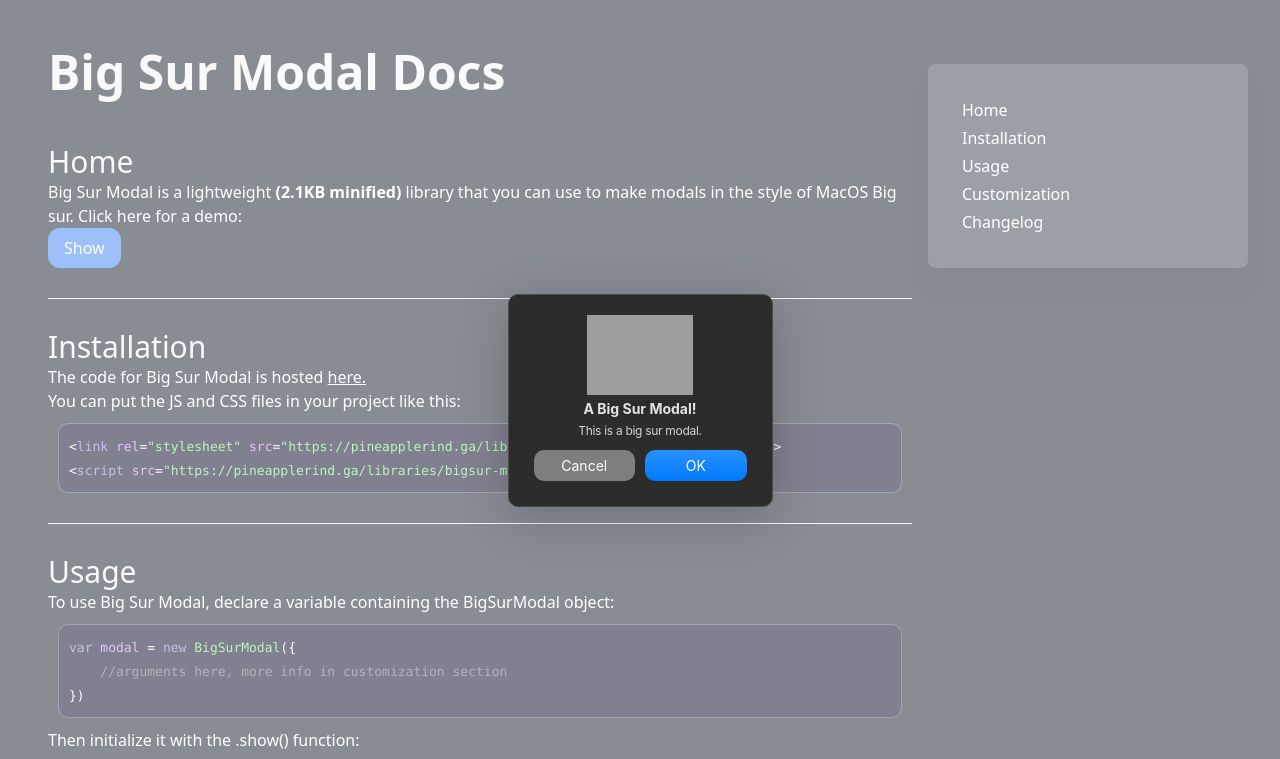
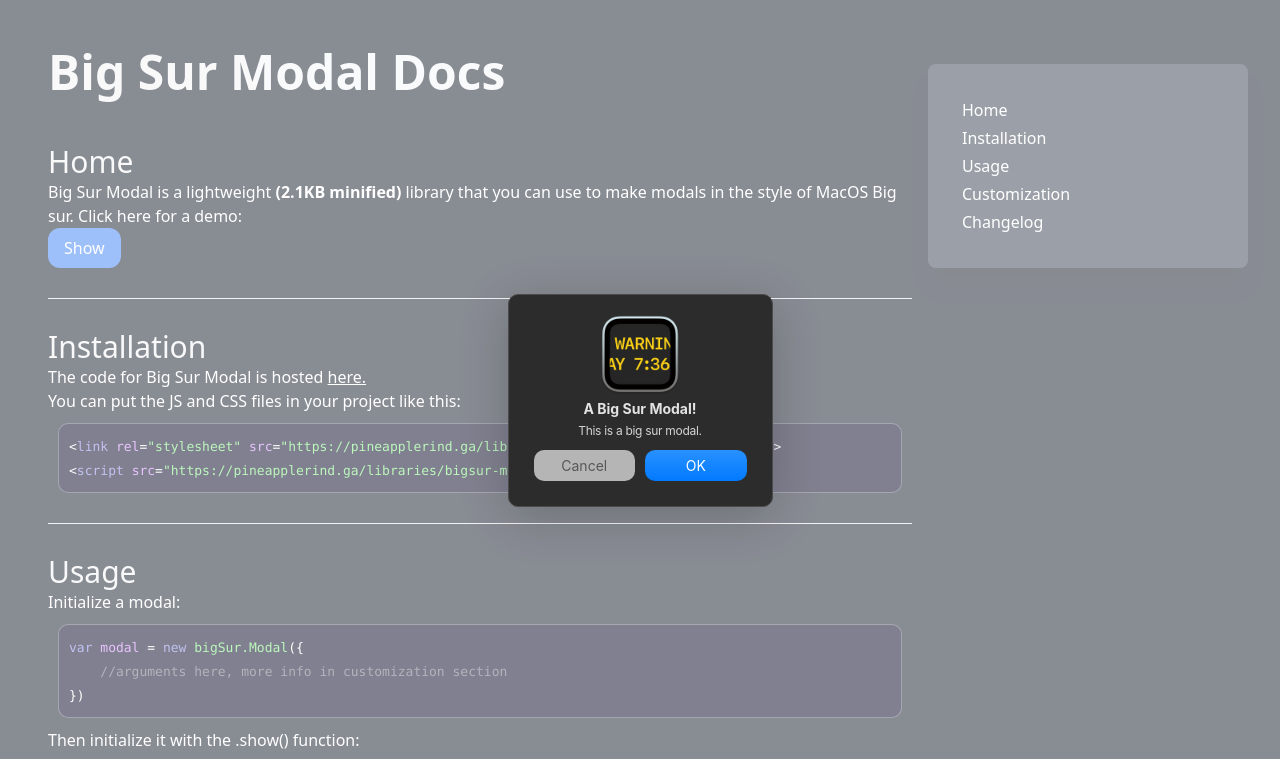
Before and after one commit to PineappleRind/bigsur-modal, a plain HTML site: page index.html in a window 1280 px wide. Both pictures are taken after a click on the button "Show". Shown: the top 759 px of the page. Drawn offline with nearby package versions, Linux system fonts and the light colour scheme; grey boxes are pictures that could not be loaded.

Commit message:
2022 refactor and stuff
- Concise-er docs in some ways
- Added maximum buttons: 10
- Made buttons HTMLElements instead of strings... Why did I make it a string.....what do I expect, it's 2021 me...
- "BSM_DestroyModal" is now refactored to "this.close"
- Added trapFocus() for accessibility (thanks ky)

```diff
--- a/index.html
+++ b/index.html
@@ -96,7 +96,7 @@
             <h2 class="text-gray-100 font-extralight text-3xl">Home</h2>
             <p>Big Sur Modal is a lightweight <b>(2.1KB minified)</b> library that you can use to make modals in the style of MacOS Big sur. Click here for a demo:
             </p>
-            <button class="bg-blue-500 text-white px-4 py-2 rounded-xl" onclick="modal.show()">Show</button>
+            <button class="bg-blue-500 text-white px-4 py-2 rounded-xl" onclick="modal.init()">Show</button>
             <br>
         </div>
         <hr>
@@ -115,10 +115,10 @@
         <div id="usage">
             <h2 class="text-gray-100 font-extralight text-3xl">Usage</h2>
             <p>
-                To use Big Sur Modal, declare a variable containing the BigSurModal object:</p>
+                Initialize a modal:</p>
             <code class="code">
                     <pre>
-<span class="js-key">var </span><span class="js-var">modal </span>= <span class="js-key">new </span><span class="js-func">BigSurModal</span>({
+<span class="js-key">var </span><span class="js-var">modal </span>= <span class="js-key">new </span><span class="js-func">bigSur.Modal</span>({
     <span class="js-com">//arguments here, more info in customization section</span>
 })</pre></code>
             <p>Then initialize it with the .show() function:</p>
@@ -184,7 +184,7 @@
     <script src="src/index.js"></script>
     <script>
         //setTimeout(function(){
-        var modal = new BigSurModal({
+        var modal = new bigSur.Modal({
                 title: "A Big Sur Modal!",
                 description: "This is a big sur modal.",
                 theme: 'dark',
@@ -194,9 +194,11 @@
                 }, {
                     name: "OK",
                     default: true,
-                    function: 'alert(\'You can add a JavaScript function to be called on each button click!\')'
+                    function: function(){
+                        alert('You can add a JavaScript function to be called on each button click!')
+                    }
                 }],
-                //appIcon: 'console_logo.png'
+                appIcon: 'console_logo.png'
             })
             //})
     </script>
--- a/src/index.js
+++ b/src/index.js
@@ -1,11 +1,14 @@
+
 document.body.insertAdjacentHTML('beforeend', '<div id="BIGSURMODAL-CONTAINER"></div>')
+var cont = document.getElementById('BIGSURMODAL-CONTAINER')
+
+var bigSur = {
+    Modal: function (obj) {
         var BSM_modalShowing = false
         var BSM_queue = []
-
-function BigSurModal(obj) {
-    try { this.title = obj.title; if (!obj.title) throw new Error('BIG SUR MODAL: Modal needs a title.') } catch (e) { return console.error(e) }
-    try { this.description = obj.description; if (!obj.description) throw new Error('BIG SUR MODAL: Modal needs a description.') } catch (e) { return console.error(e) }
-    try { this.buttonContent = obj.buttons; if (!obj.buttons) throw new Error('BIG SUR MODAL: Modal needs buttons.') } catch (e) { return console.error(e) }
+        try { this.title = obj.title; if (!obj.title) throw new Error('bigsur-modal error: Modal needs a title.') } catch (e) { return console.error(e) }
+        try { this.description = obj.description; if (!obj.description) throw new Error('bigsur-modal error: Modal needs a description.') } catch (e) { return console.error(e) }
+        try { this.buttonContent = obj.buttons; if (!obj.buttons) throw new Error('bigsur-modal error: Modal needs buttons.') } catch (e) { return console.error(e) }
         if (obj.theme) this.theme = obj.theme
         else {
             this.theme = 'BSM_theme_light'
@@ -16,79 +19,50 @@ function BigSurModal(obj) {
             this.appIcon = 'https://pineapplerind.ga/libraries/bigsur-modal/console_logo.png'
             obj.appIcon = 'https://pineapplerind.ga/libraries/bigsur-modal/console_logo.png'
         }
-    this.show = function() {
-        this.createdModal = BSM_CreateModal(obj)
-    }
-    this.close = function() {
-        try {
-            BSM_DestroyModal(this.createdModal)
-            if (!this.createdModal) throw new Error('BIG SUR MODAL: There are no modals currently open to close.')
-        } catch (e) {
-            console.error(e)
-        }
-    }
-}
-var cont = document.getElementById('BIGSURMODAL-CONTAINER')
-
-function BSM_CreateModal(obj) {
-    let buttons = ``
-
+        this.init = function () {
+            let vertical = false, buttons = document.createElement('DIV')
+            buttons.classList.add('BSM-btns')
             for (let i = 0; i < obj.buttons.length; i++) {
-        if (obj.buttons.length >= 3) {
-            var vertical = 'vertical'
-        } else {
-            var vertical = ''
-        }
+                if (obj.buttons.length >= 3 && obj.buttons.length <= 10) vertical = true
+                else if (obj.buttons.length > 10) return console.error('bigsur-modal error: Maximum 10 buttons')
                 if (!obj.buttons[i].default) obj.buttons[i].default = false
                 try {
                     if (!obj.buttons[i].name) throw new Error('bigsur-modal error: Button ' + i + ' needs a name.')
-            if (!obj.buttons[i].function) obj.buttons[i].function = ''
-            buttons += `<button onclick="${obj.buttons[i].function};BSM_DestroyModal()" class="BSM-btn ${obj.buttons[i].default}">${obj.buttons[i].name}</button>`
+                    let button = document.createElement('button')
+                    button.onclick = () => {
+                        obj.buttons[i].function ? obj.buttons[i].function() : false
+                        this.close()
+                    }
+                    button.classList.add('BSM-btn')
+                    button.classList.add(`BSM-default-${obj.buttons[i].default}`)
+                    button.innerText = obj.buttons[i].name
+                    buttons.appendChild(button)
+
                 } catch (e) {
                     console.error('bigsur-modal internal error:' + e + '. Open an issue on the Github (https://github.com/pineapplerind/bigsur-modal)')
                 }
             }
-    var html = `
-    <div class="BSM-appicon">
+            var modal = document.createElement('DIV')
+            modal.innerHTML = `<div class="BSM-appicon">
             <img src="${obj.appIcon}">
         </div>
         <h1 class="BSM-title">${obj.title}</h1>
-    <h2 class="BSM-description">${obj.description}</h1>
-    <div class="BSM-btns ${vertical}">
-        ${buttons}
-    </div>
+        <h2 class="BSM-description">${obj.description}</h1>`
+            modal.appendChild(buttons)
 
-    `
             if (BSM_modalShowing == false) BSM_modalShowing = true
-    else if (BSM_modalShowing = true) return BSM_queue.push(html)
-    let modal = BSM_CreateModalHelper(html, obj.theme)
-    BSM_SetClose(modal)
-    return modal
+            else if (BSM_modalShowing = true) return BSM_queue.push(modal)
+            modal = BSM_CreateModalHelper(modal, obj.theme)
+            modal.focus()
+            this.createdModal = modal
         }
-
-function BSM_CreateModalHelper(html, theme) {
-    let BSM_modal = document.createElement('DIV')
-    BSM_modal.innerHTML = html
-    BSM_modal.classList.add('BSM-modal')
-    BSM_modal.classList.add('BSM_theme_' + theme)
-    cont.appendChild(BSM_modal)
-    cont.classList.add('overlay')
-    return BSM_modal
-}
-
-function BSM_SetClose(md, db) {
-    md.onkeypress = e => {
-        if (e.keyCode == 13) db.click()
-        else if (e.keyCode == 27) db.click()
-    }
-}
-
-function BSM_DestroyModal() {
+        this.close = function () {
+            try {
                 let modal = cont.children[0]
                 modal.style.animationName = 'comeout'
                 BSM_modalShowing = false
                 cont.classList.remove('overlay')
-    setTimeout(function() {
+                setTimeout(function () {
                     modal.remove()
                 }, 80)
                 if (BSM_queue.length == 0) return
@@ -96,7 +70,29 @@ function BSM_DestroyModal() {
                     BSM_CreateModalFromQueue(BSM_queue[0])
                 }
                 console.log('Modal successfully closed')
+
+                if (!this.createdModal) throw new Error('bigsur-modal error: There are no modals currently open to close.')
+            } catch (e) {
+                console.error(e)
             }
+        }
+
+
+        function BSM_CreateModalHelper(html, theme) {
+            html.classList.add('BSM-modal')
+            html.classList.add('BSM_theme_' + theme)
+            cont.appendChild(html)
+            html.onkeydown = e => {
+                console.log(this)
+                console.log('yah')
+                if (e.keyCode == 13) html.querySelector('.BSM-default-false').click()
+                else if (e.keyCode == 27) this.close()
+            }
+            trapFocus(html)
+            cont.classList.add('overlay')
+            return html
+        }
+
 
         function BSM_CreateModalFromQueue(html) {
             setTimeout(() => {
@@ -104,3 +100,32 @@ function BSM_CreateModalFromQueue(html) {
                 BSM_queue.shift()
             }, 100);
         }
+
+        function trapFocus(element) {
+            var focusableEls = element.querySelectorAll('a[href]:not([disabled]), button:not([disabled]), textarea:not([disabled]), input[type="text"]:not([disabled]), input[type="radio"]:not([disabled]), input[type="checkbox"]:not([disabled]), select:not([disabled])');
+            var firstFocusableEl = focusableEls[0];
+            var lastFocusableEl = focusableEls[focusableEls.length - 1];
+            var KEYCODE_TAB = 9;
+
+            element.addEventListener('keydown', function (e) {
+                var isTabPressed = (e.key === 'Tab' || e.keyCode === KEYCODE_TAB);
+
+                if (!isTabPressed) {
+                    return;
+                }
+
+                if (e.shiftKey) /* shift + tab */ {
+                    if (document.activeElement === firstFocusableEl) {
+                        lastFocusableEl.focus();
+                        e.preventDefault();
+                    }
+                } else /* tab */ {
+                    if (document.activeElement === lastFocusableEl) {
+                        firstFocusableEl.focus();
+                        e.preventDefault();
+                    }
+                }
+            });
+        }
+    }
+}
--- a/src/style.css
+++ b/src/style.css
@@ -85,12 +85,12 @@
     pointer-events: all
 }
 
-.BSM-modal .BSM-btns button.true {
+.BSM-modal .BSM-btns button.BSM-default-true {
     background: linear-gradient(#2891ff, #027aff);
     color: #fff
 }
 
-.BSM-modal .BSM-btns button.false {
+.BSM-modal .BSM-btns button.BSM-default-false {
     background: rgb(181, 181, 181);
     color: #575757
 }
```
Also changed, not shown: TODO.txt (added). Lines whose indentation alone changed are shown as unchanged.
